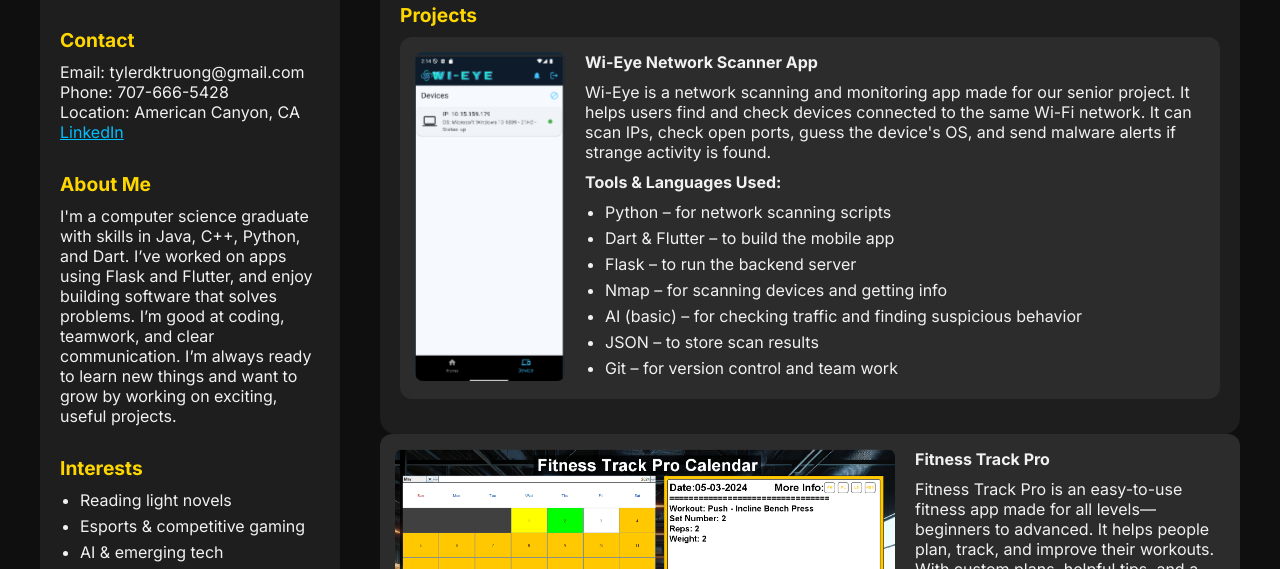
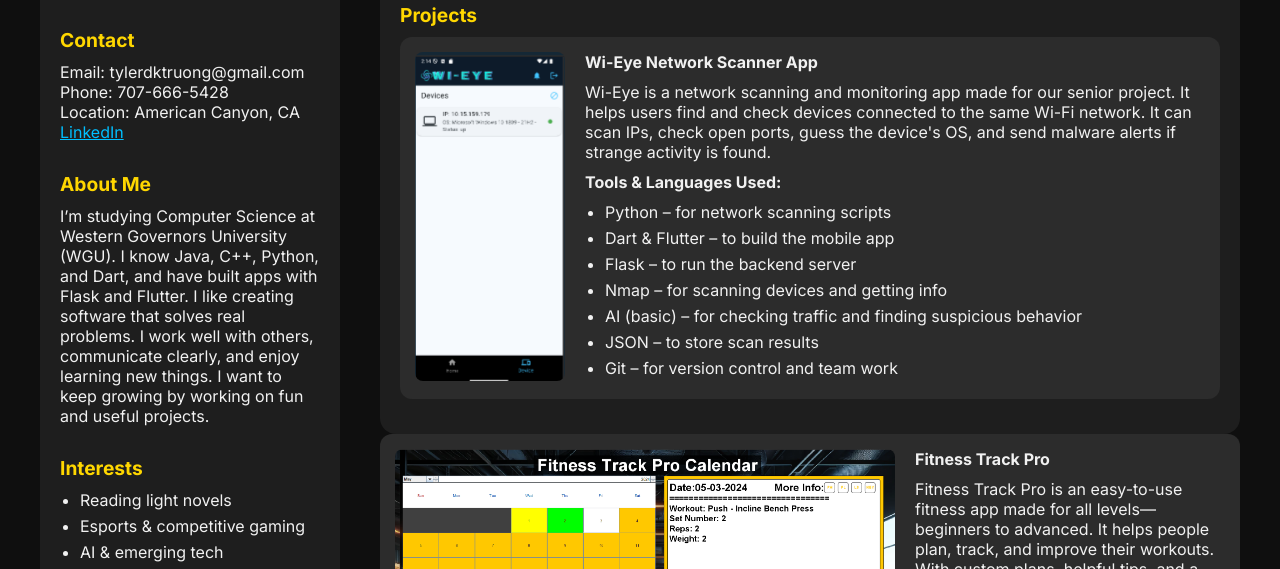
Before and after one commit to TylerTruong24/tylertruong.github.io, a plain HTML site: page index.html in a window 1280 px wide. Shown: the part 231-800 px from the top of the page. Drawn offline with Linux system fonts and the light colour scheme.

Commit message:
Update index.html

```diff
--- a/index.html
+++ b/index.html
@@ -95,7 +95,7 @@
       <div class="info">
   <h2>About Me</h2>
   <p>
-    I'm a computer science graduate with skills in Java, C++, Python, and Dart. I’ve worked on apps using Flask and Flutter, and enjoy building software that solves problems. I’m good at coding, teamwork, and clear communication. I’m always ready to learn new things and want to grow by working on exciting, useful projects.
+    I’m studying Computer Science at Western Governors University (WGU). I know Java, C++, Python, and Dart, and have built apps with Flask and Flutter. I like creating software that solves real problems. I work well with others, communicate clearly, and enjoy learning new things. I want to keep growing by working on fun and useful projects.
   </p>
 </div>
 
```
